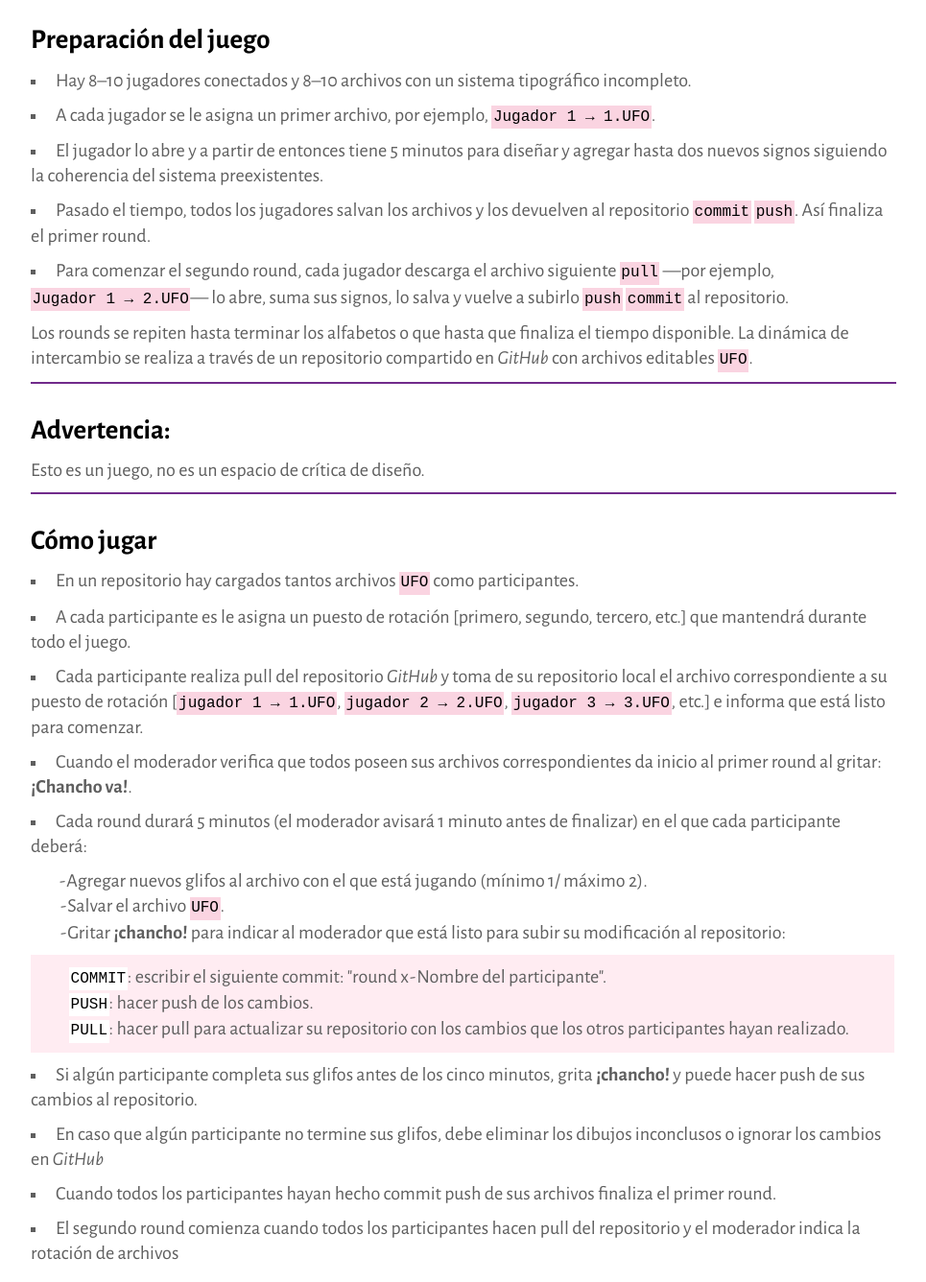
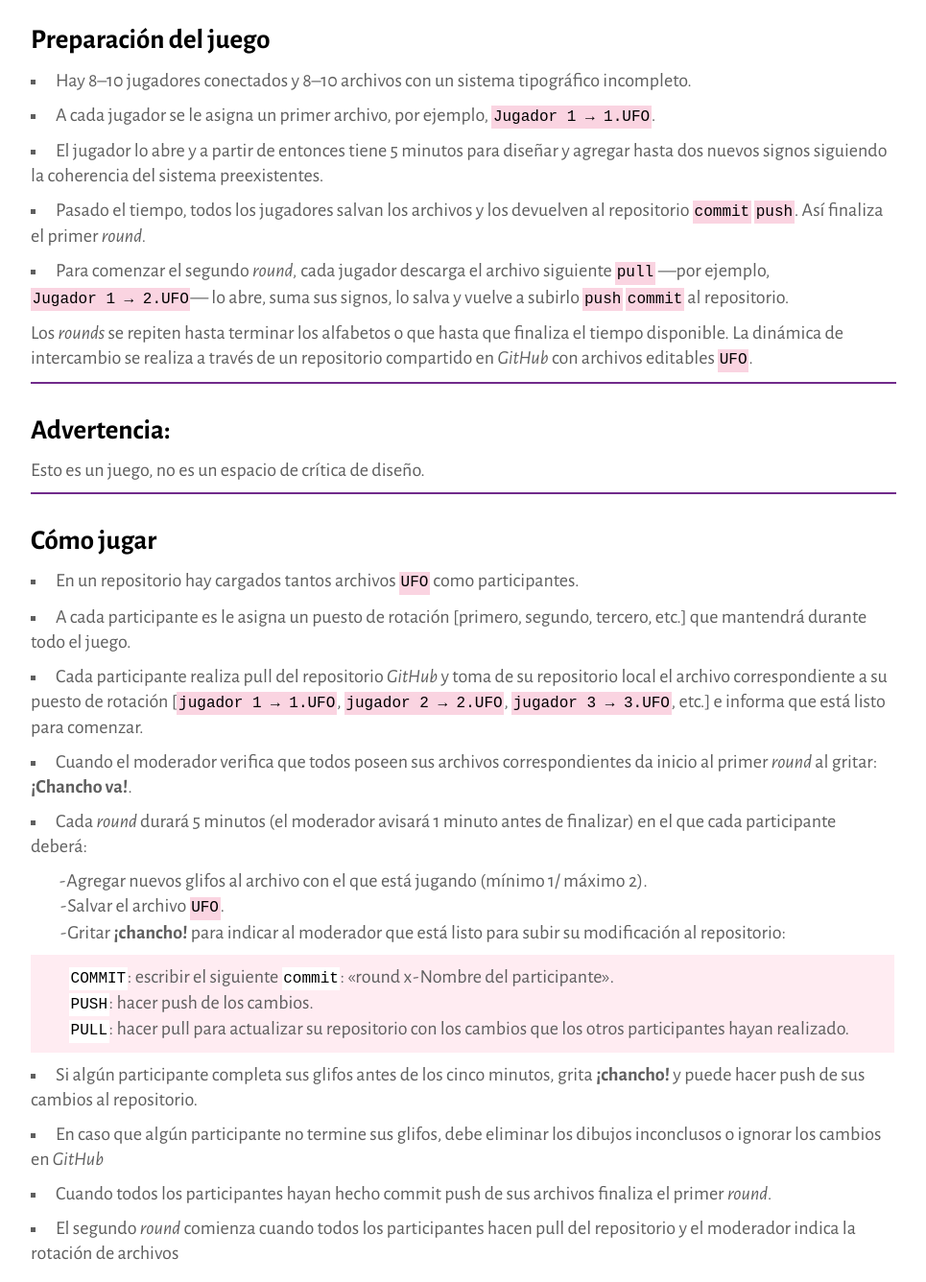
Before and after one commit to chanchooo-vaaa/reglas, a plain HTML site: page index.html in a window 1280 px wide. Shown: the part 1210-2546 px from the top of the page at 96% size, without its empty margins (108-1073 px from the left). Drawn offline with nearby package versions, Linux system fonts and the light colour scheme; a web font is replaced by a local one.

Commit message:
round it

```diff
--- a/index.html
+++ b/index.html
@@ -69,12 +69,12 @@
 	<li>Hay 8–10 jugadores conectados y 8–10 archivos con un sistema tipográfico incompleto.</li>
 	<li>A cada jugador se le asigna un primer archivo, por ejemplo, <kbd>Jugador 1 → 1.UFO</kbd>.</li>
 	<li>El jugador lo abre y a partir de entonces tiene 5 minutos para diseñar y agregar hasta dos nuevos signos siguiendo la coherencia del sistema preexistentes.</li>
-	<li>Pasado el tiempo, todos los jugadores salvan los archivos y los devuelven al repositorio <kbd>commit</kbd> <kbd>push</kbd>. Así finaliza el primer round.</li>
-	<li>Para comenzar el segundo round, cada jugador descarga el archivo siguiente <kbd>pull</kbd> —por ejemplo, <kbd>Jugador 1 →  2.UFO</kbd>— lo abre, suma sus signos, lo salva y vuelve a subirlo <kbd>push</kbd> <kbd>commit</kbd> al repositorio.</li>
+	<li>Pasado el tiempo, todos los jugadores salvan los archivos y los devuelven al repositorio <kbd>commit</kbd> <kbd>push</kbd>. Así finaliza el primer <em>round.</em></li>
+	<li>Para comenzar el segundo <em>round,</em> cada jugador descarga el archivo siguiente <kbd>pull</kbd> —por ejemplo, <kbd>Jugador 1 →  2.UFO</kbd>— lo abre, suma sus signos, lo salva y vuelve a subirlo <kbd>push</kbd> <kbd>commit</kbd> al repositorio.</li>
 
 </ul>
 
-<p>Los rounds se repiten hasta terminar los alfabetos o que hasta que finaliza el tiempo disponible. La dinámica de intercambio se realiza a través de un repositorio compartido en <em>GitHub</em> con archivos editables <kbd>UFO</kbd>.</p>
+<p>Los <em>rounds</em> se repiten hasta terminar los alfabetos o que hasta que finaliza el tiempo disponible. La dinámica de intercambio se realiza a través de un repositorio compartido en <em>GitHub</em> con archivos editables <kbd>UFO</kbd>.</p>
 
 </article>
 
@@ -99,8 +99,8 @@
 <li>En un repositorio hay cargados tantos archivos <kbd>UFO</kbd> como participantes.</li>
 <li>A cada participante es le asigna un puesto de rotación [primero, segundo, tercero, etc.] que mantendrá durante todo el juego.</li>
 <li>Cada participante realiza pull del repositorio <em>GitHub</em> y toma de su repositorio local el archivo correspondiente a su puesto de rotación [<kbd>jugador 1 → 1.UFO</kbd>, <kbd>jugador 2 → 2.UFO</kbd>, <kbd>jugador 3 → 3.UFO</kbd>, etc.] e informa que está listo para comenzar.</li>
-<li>Cuando el moderador verifica que todos poseen sus archivos correspondientes da inicio al primer round al gritar: <strong>¡Chancho va!</strong>.</li>
-<li>Cada round durará 5 minutos (el moderador avisará 1 minuto antes de finalizar) en el que cada participante deberá:</li>
+<li>Cuando el moderador verifica que todos poseen sus archivos correspondientes da inicio al primer <em>round</em> al gritar: <strong>¡Chancho va!</strong>.</li>
+<li>Cada <em>round</em> durará 5 minutos (el moderador avisará 1 minuto antes de finalizar) en el que cada participante deberá:</li>
 	<ul>
 		<LI>- Agregar nuevos glifos al archivo con el que está jugando (mínimo 1/ máximo 2).</LI>
 		<LI> - Salvar el archivo <kbd>UFO</kbd>.</LI>
@@ -110,7 +110,7 @@
 
 	<blockquote>
 		<ul>
-			<li><kbd>COMMIT</kbd>: escribir el siguiente commit: "round x - Nombre del participante".</li>
+			<li><kbd>COMMIT</kbd>: escribir el siguiente <kbd>commit</kbd>: «round x - Nombre del participante».</li>
 			<li><kbd>PUSH</kbd>: hacer push de los cambios.</li>
 			<li><kbd>PULL</kbd>: hacer pull para actualizar su repositorio con los cambios que los otros participantes hayan realizado.</li>
 		</ul>
@@ -118,8 +118,8 @@
 
 <li>Si algún participante completa sus glifos antes de los cinco minutos, grita <strong>¡chancho!</strong> y puede hacer push de sus cambios al repositorio.</li>
 <li>En caso que algún participante no termine sus glifos, debe eliminar los dibujos inconclusos o ignorar los cambios en <em>GitHub</em></li>
-<li>Cuando todos los participantes hayan hecho commit push de sus archivos finaliza el primer round.</li>
-<li>El segundo round comienza cuando todos los participantes hacen pull del repositorio y el moderador indica la rotación de archivos</li>
+<li>Cuando todos los participantes hayan hecho commit push de sus archivos finaliza el primer <em>round.</em></li>
+<li>El segundo <em>round</em> comienza cuando todos los participantes hacen pull del repositorio y el moderador indica la rotación de archivos</li>
 
 <blockquote>
 	<h4>Ejemplo:</h4>
@@ -151,7 +151,7 @@
   <img src="img/chancho-git.jpg" alt="Chancho va en GitHub">
 
   <figcaption>
-  	Luego de asignados los archivos para el nuevo round, todo vuelve a empezar.<br>
+  	Después que el moderador asigna los archivos para el nuevo <em>round,</em> todo vuelve a empezar.<br>
 <kbd>pull</kbd> <kbd>diseñar</kbd> <kbd>commit</kbd> <kbd>push</kbd> se repite hasta completar el set de caracteres o hasta que se termine el tiempo.
 	</figcaption>
 
```
